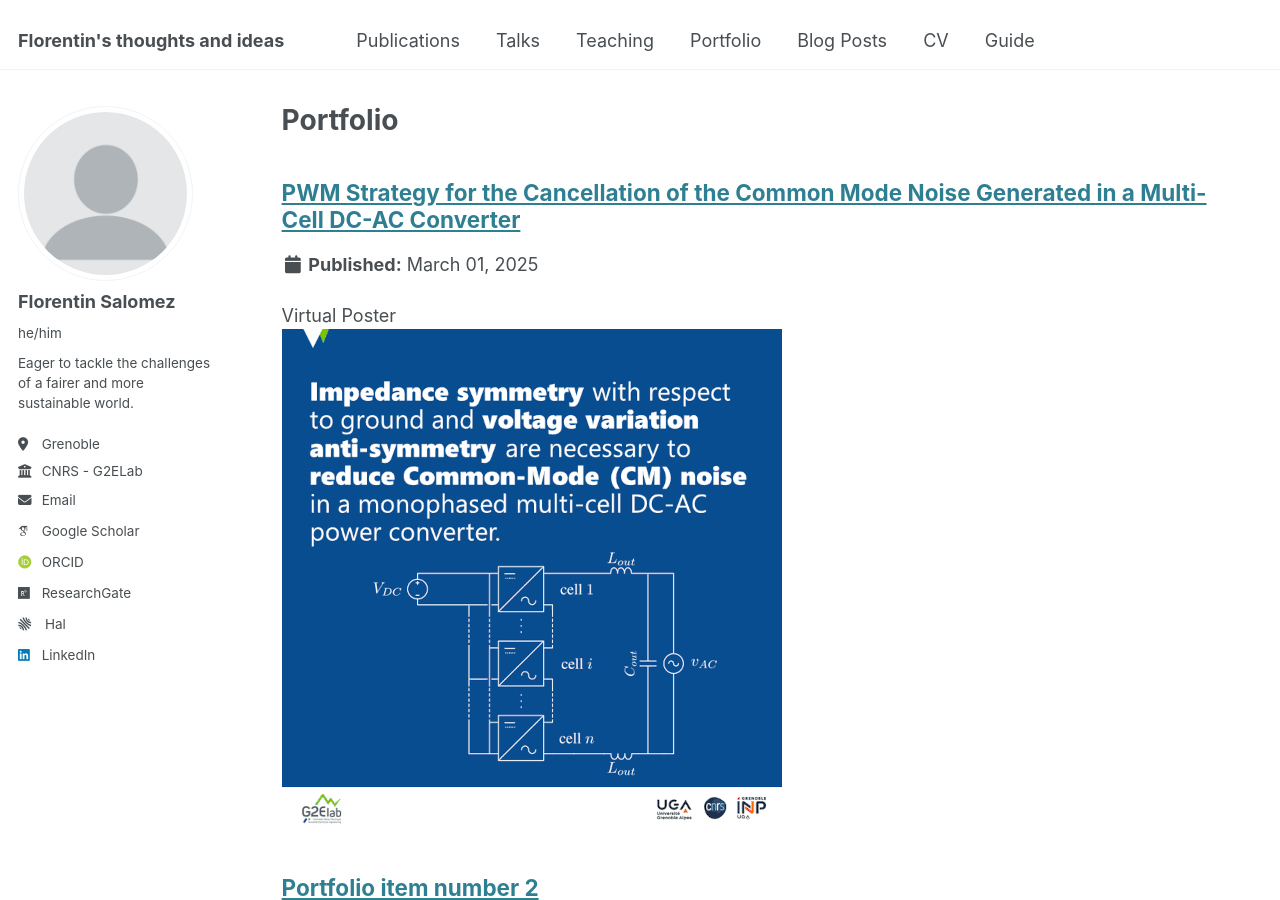
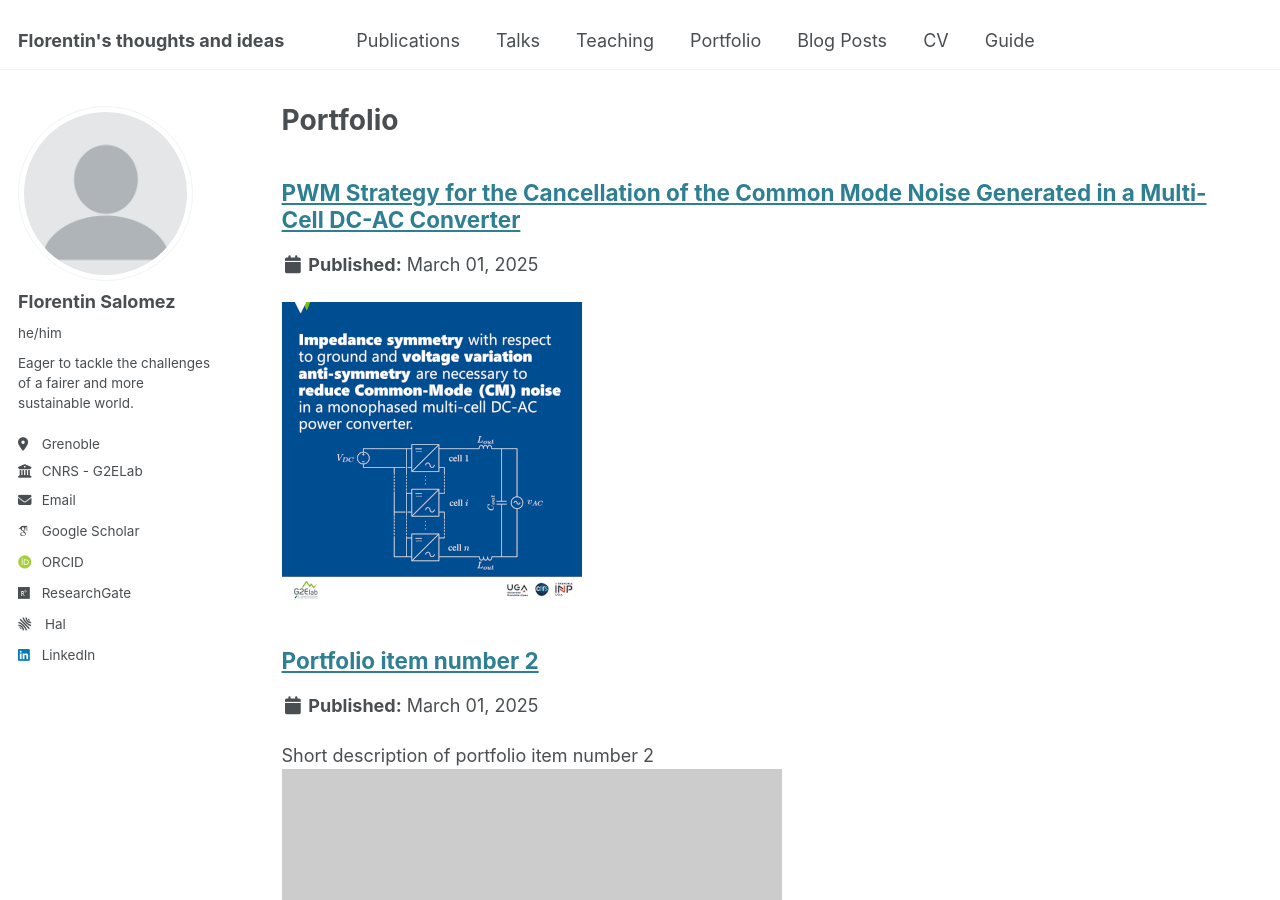
Before and after one commit to florentin-salomez/florentin-salomez.github.io, a Jekyll site: the page built from _pages/portfolio.html, in a window 1280 px wide and 900 px high. Built offline with Jekyll 4.4.1, drawn with Linux system fonts in a browser that asks for light colours; some web fonts are replaced.

Commit message:
Update portfolio-1.md add thumbnail image for portfolio presentation

```diff
--- a/_portfolio/portfolio-1.md
+++ b/_portfolio/portfolio-1.md
@@ -1,6 +1,6 @@
 ---
 title: "PWM Strategy for the Cancellation of the Common Mode Noise Generated in a Multi-Cell DC-AC Converter"
-excerpt: "Virtual Poster<br/><img src='/images/virtual_poster_PWMstrategy.gif'>"
+excerpt: "<img src='/images/virtual_poster_PWMstrategy_diapo1.PNG'>"
 collection: portfolio
 ---
 <img src='/images/virtual_poster_PWMstrategy.gif'>
```
